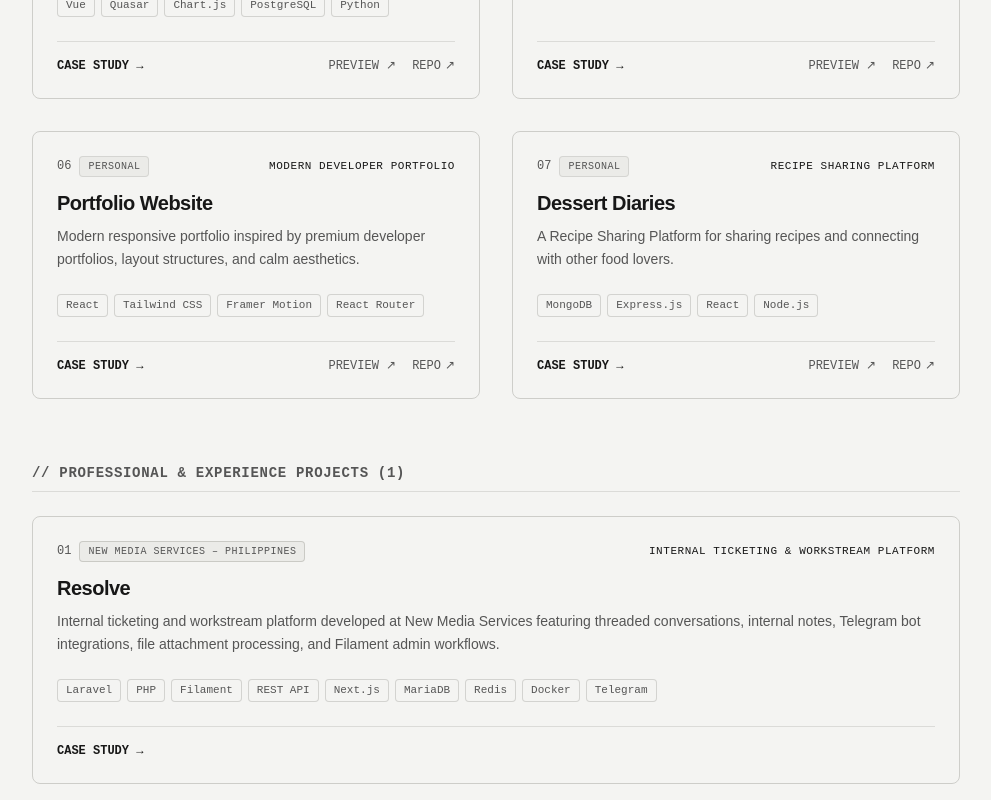
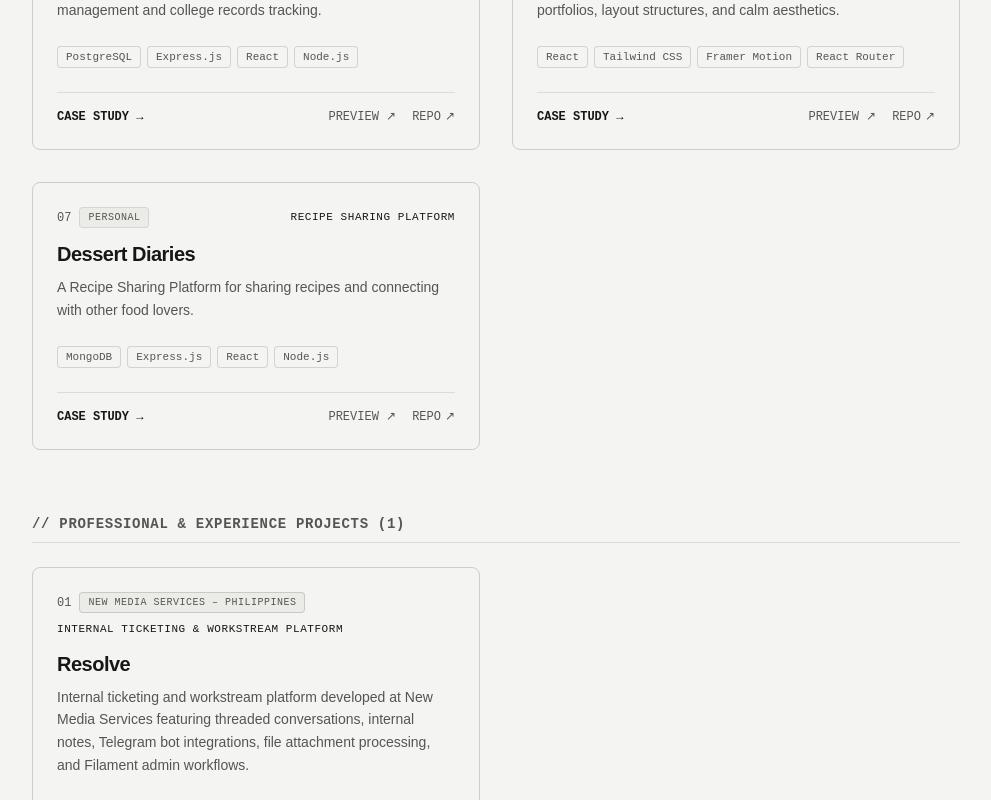
Before and after one commit to p1llows/jewel-portfolio, a Next.js app: page /work in a window 1280 px wide. Shown: the part 1140-1940 px from the top of the page, without its empty margins (272-1263 px from the left). Built offline with nearby package versions, Linux system fonts and the light colour scheme.

Commit message:
feat: add WorkSection component for project previews and full listings

```diff
--- a/src/components/work/WorkSection.tsx
+++ b/src/components/work/WorkSection.tsx
@@ -56,7 +56,7 @@ export function WorkSection({ isPreview = false }: WorkSectionProps) {
         </h2>
       </div>
 
-      {/* Section 1: Personal Projects (Symmetrical Featured + 2x2 Grid) */}
+      {/* Section 1: Personal Projects */}
       <div>
         <div className="mb-6 pb-2 border-b border-border/40 flex items-center justify-between">
           <h3 className="text-xs sm:text-sm font-mono tracking-wider text-secondary uppercase font-semibold">
@@ -69,13 +69,12 @@ export function WorkSection({ isPreview = false }: WorkSectionProps) {
               key={project.id}
               project={project}
               index={index + 1}
-              className={index === 0 ? "md:col-span-2" : "md:col-span-1"}
             />
           ))}
         </div>
       </div>
 
-      {/* Section 2: Professional Projects (Full Width Symmetrical Showcase) */}
+      {/* Section 2: Professional Projects */}
       <div>
         <div className="mb-6 pb-2 border-b border-border/40 flex items-center justify-between">
           <h3 className="text-xs sm:text-sm font-mono tracking-wider text-secondary uppercase font-semibold">
@@ -88,7 +87,6 @@ export function WorkSection({ isPreview = false }: WorkSectionProps) {
               key={project.id}
               project={project}
               index={index + 1}
-              className="md:col-span-2"
             />
           ))}
         </div>
```
